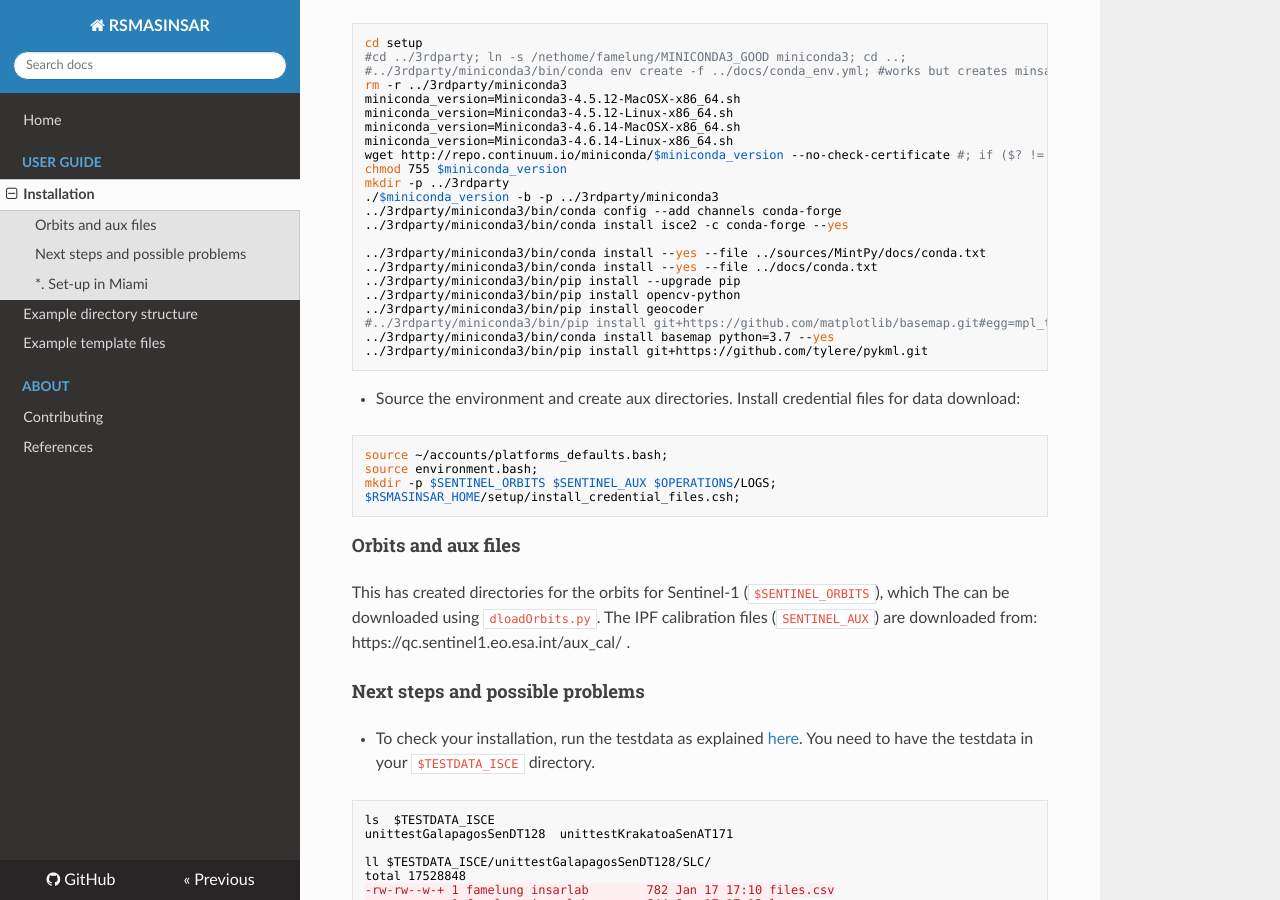
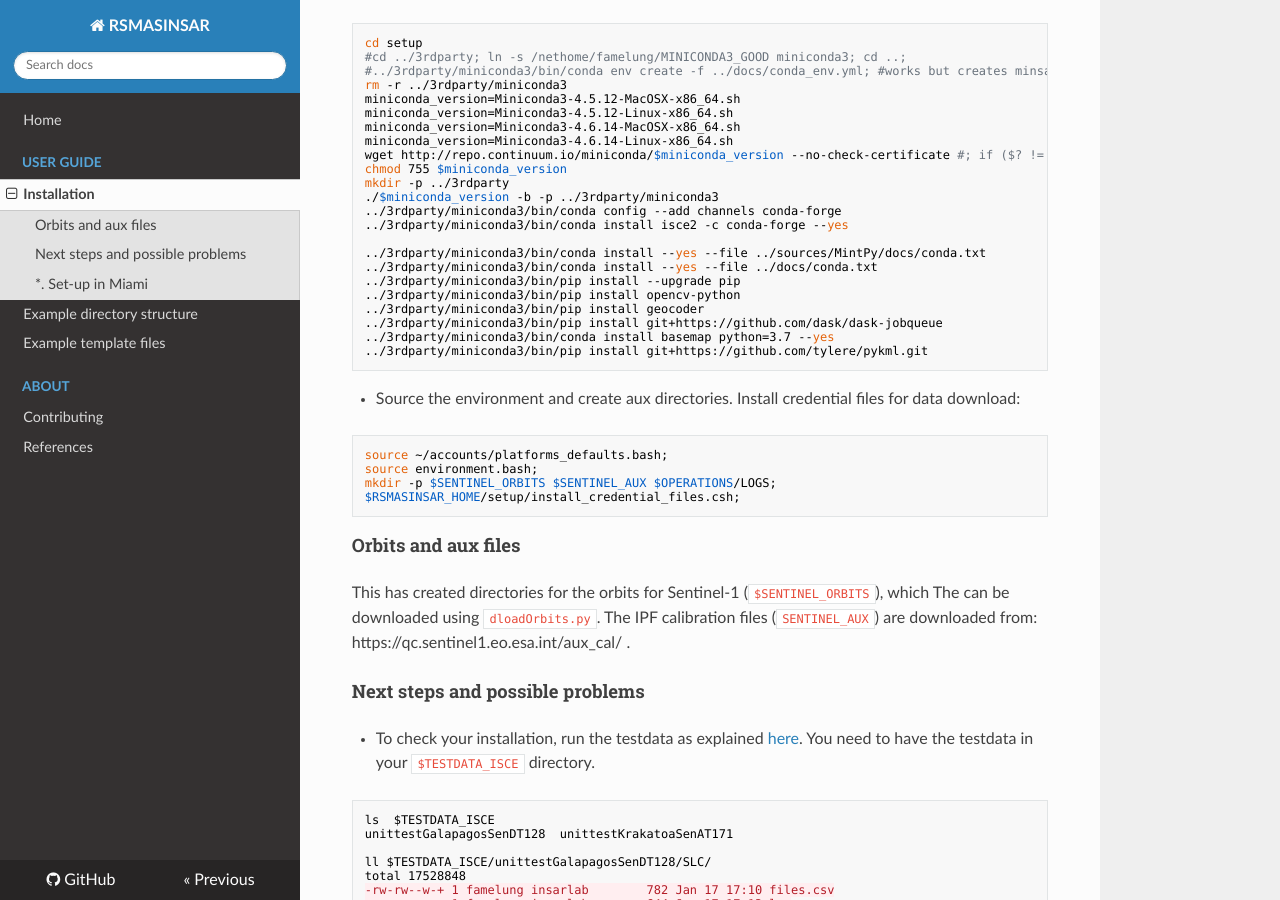
Before and after one commit to geodesymiami/rsmas_insar, an MkDocs documentation site: the page built from docs/installation.md, in a window 1280 px wide and 900 px high, scrolled down 1009 px. Built offline with MkDocs 1.6.1, drawn with Linux system fonts in a browser that asks for light colours; nearby versions of some CDN libraries.

Commit message:
Update installation.md
Added install command for dask-jobqueue master to deal with improper interface sourcing in dask

````diff
--- a/docs/installation.md
+++ b/docs/installation.md
@@ -66,7 +66,7 @@
 ../3rdparty/miniconda3/bin/pip install --upgrade pip
 ../3rdparty/miniconda3/bin/pip install opencv-python
 ../3rdparty/miniconda3/bin/pip install geocoder
-#../3rdparty/miniconda3/bin/pip install git+https://github.com/matplotlib/basemap.git#egg=mpl_toolkits #needed for ARIA products
+../3rdparty/miniconda3/bin/pip install git+https://github.com/dask/dask-jobqueue
 ../3rdparty/miniconda3/bin/conda install basemap python=3.7 --yes
 ../3rdparty/miniconda3/bin/pip install git+https://github.com/tylere/pykml.git
 ```
````
